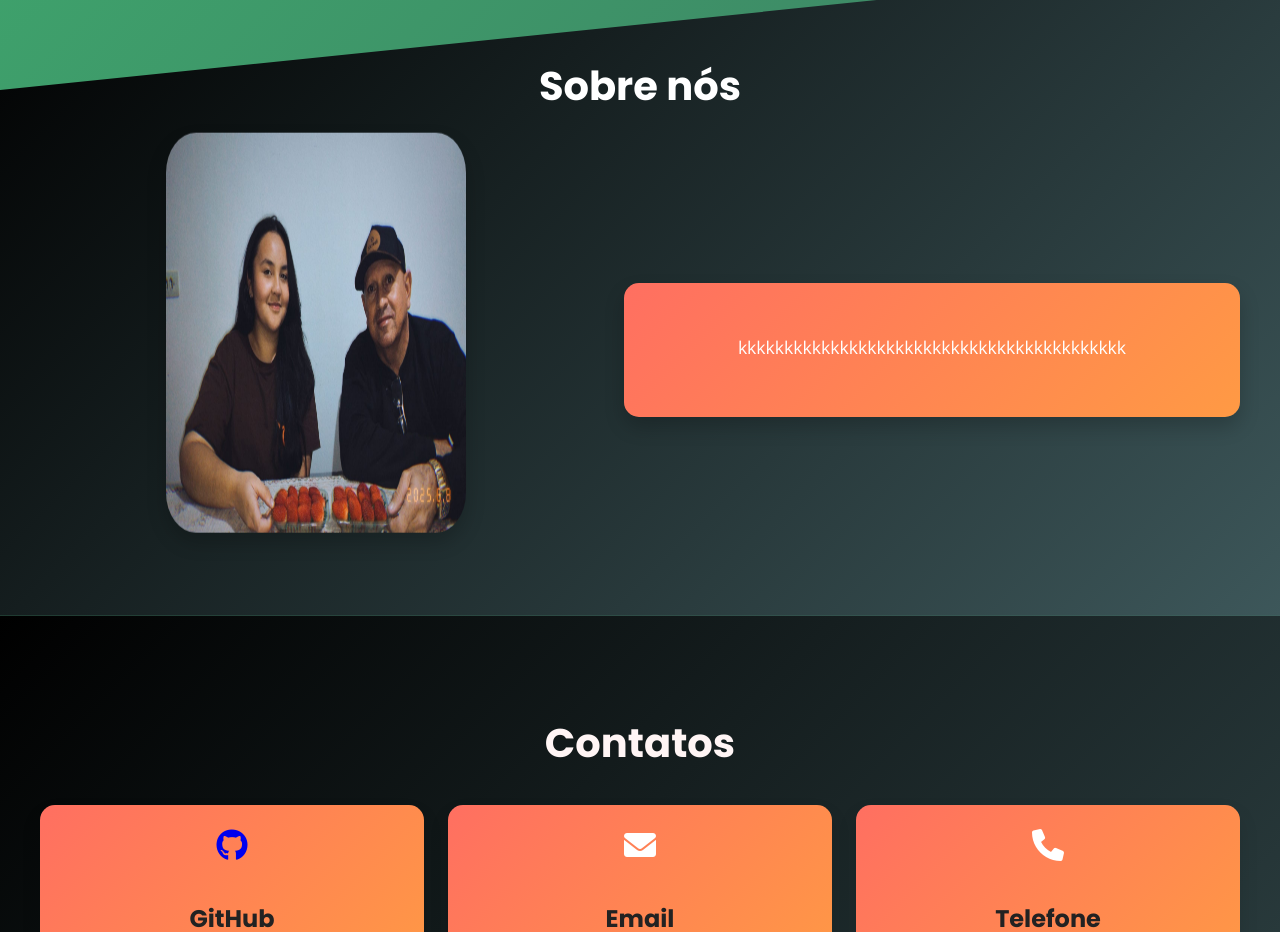
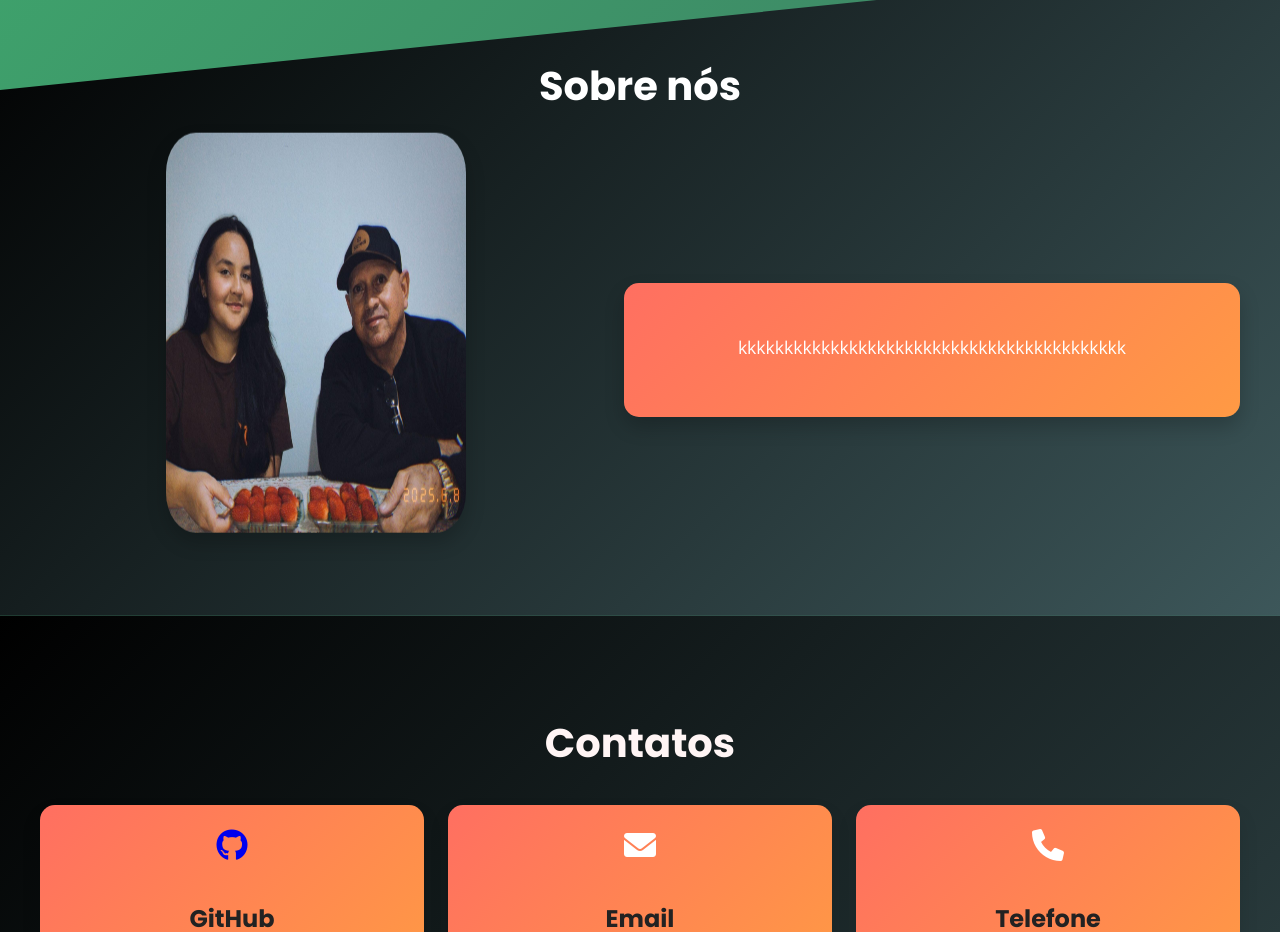
Before and after one commit to Isaa22/agrinhoisa, a plain HTML site: page index.html in a window 1280 px wide. Shown: the part 2100-3032 px from the top of the page. Drawn offline with nearby package versions, Linux system fonts and the light colour scheme.

Commit message:
Update index.html

```diff
--- a/index.html
+++ b/index.html
@@ -186,7 +186,7 @@
       <!-- Left Portion: Logo with Animation -->
       <div class="about-left">
         <div class="logo-animation">
-          <img src="foto com oprodutor.jpeg" alt="CreativeByte Logo">
+          <img src="fotoprodutor22.jpeg" alt="CreativeByte Logo">
         </div>
       </div>
       <!-- Right Portion: Content with Unique Background -->
```
